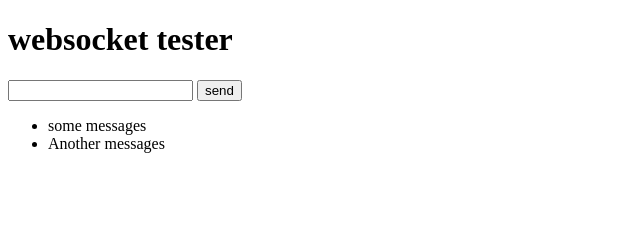
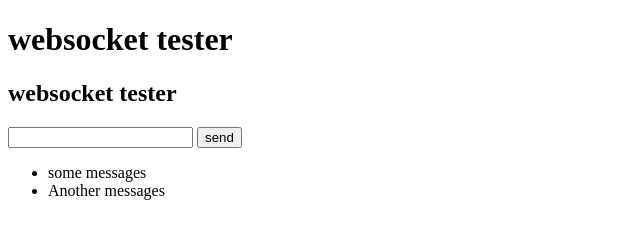
Before and after one commit to GohelParth/websocket-nestjs, a website: page static/index.html in a window 1280 px wide. Shown: the whole page, without its empty margins (0-640 px from the left). Drawn offline with nearby package versions, Linux system fonts and the light colour scheme; no server answers.

Commit message:
add feat

```diff
--- a/static/index.html
+++ b/static/index.html
@@ -13,6 +13,7 @@
 <body>
     <div id="v-app">
         <h1>{{title}}</h1>
+        <h2>{{title}}</h2>
         <form>
             <input v-model="text" type="text" />
             <button type="submit" @click.prevent="sendMessage()">send</button>
```
